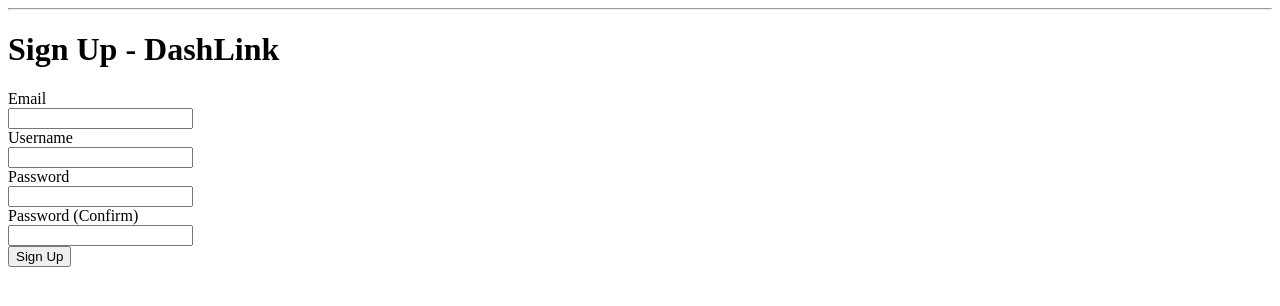
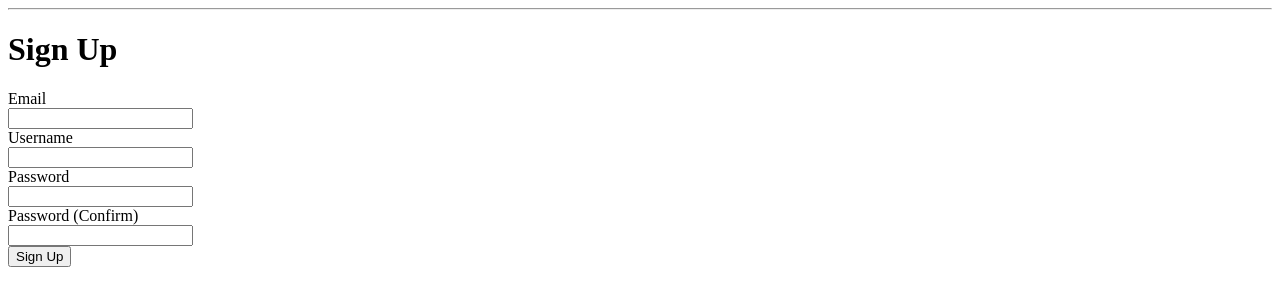
Before and after one commit to filming/dashlink, a Flask app: page /sign-up in a window 1280 px wide. Shown: the part 26-332 px from the top of the page. Run offline with Flask 3, Linux system fonts and the light colour scheme.

Commit message:
style: update page lead heading

```diff
--- a/dashlink/src/templates/auth/sign_up.html
+++ b/dashlink/src/templates/auth/sign_up.html
@@ -3,7 +3,7 @@
 {% block title %} Sign Up {% endblock %}
 
 {% block content %}
-    <h1>Sign Up - DashLink</h1>
+    <h1>Sign Up</h1>
 
     <form method="POST">
         {{ form.hidden_tag() }}
```
